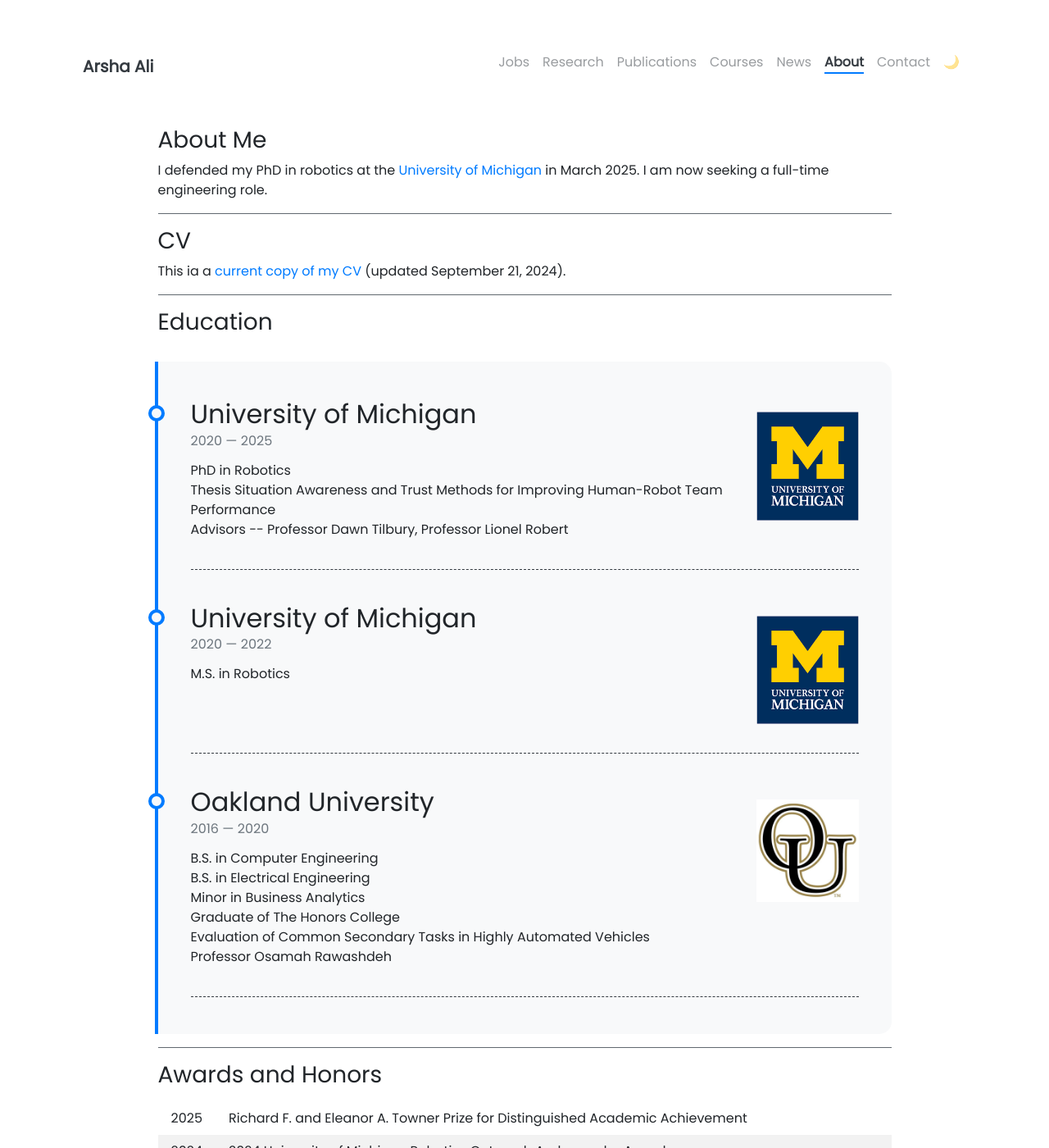
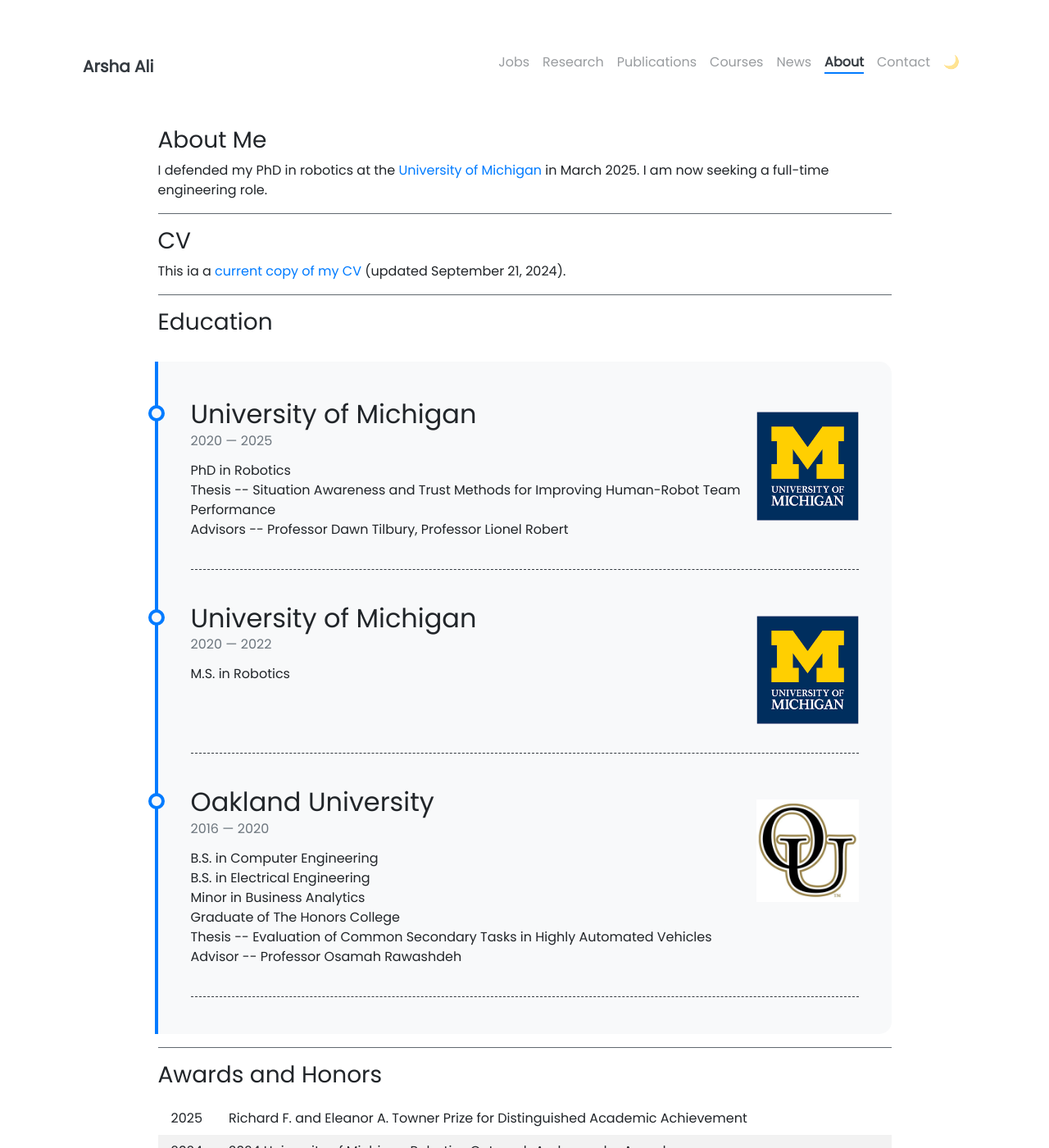
Before and after one commit to arshaali/arshaali.github.io, a Jekyll site: the page built from pages/about.md, in a window 1280 px wide and 1400 px high. Shown: the whole window at 82% size. Built offline with Jekyll 4.4.1, drawn with Linux system fonts in a browser that asks for light colours; nearby versions of some CDN libraries.

Commit message:
Update timeline.yml

```diff
--- a/_data/timeline.yml
+++ b/_data/timeline.yml
@@ -1,7 +1,7 @@
 - title: University of Michigan
   from: 2020
   to: 2025
-  description: PhD in Robotics<br>Thesis Situation Awareness and Trust Methods for Improving Human-Robot Team Performance<br>Advisors -- Professor Dawn Tilbury, Professor Lionel Robert
+  description: PhD in Robotics<br>Thesis -- Situation Awareness and Trust Methods for Improving Human-Robot Team Performance<br>Advisors -- Professor Dawn Tilbury, Professor Lionel Robert
   img: ../assets/um_logo.png
   imgalt: University of Michigan logo
 
@@ -15,6 +15,6 @@
 - title: Oakland University
   from: 2016
   to: 2020
-  description: B.S. in Computer Engineering<br>B.S. in Electrical Engineering<br> Minor in Business Analytics<br> Graduate of The Honors College<br>Evaluation of Common Secondary Tasks in Highly Automated Vehicles<br>Professor Osamah Rawashdeh
+  description: B.S. in Computer Engineering<br>B.S. in Electrical Engineering<br> Minor in Business Analytics<br> Graduate of The Honors College<br>Thesis -- Evaluation of Common Secondary Tasks in Highly Automated Vehicles<br>Advisor -- Professor Osamah Rawashdeh
   img: ../assets/ou_logo.jpg
   imgalt: Oakland University logo
```
